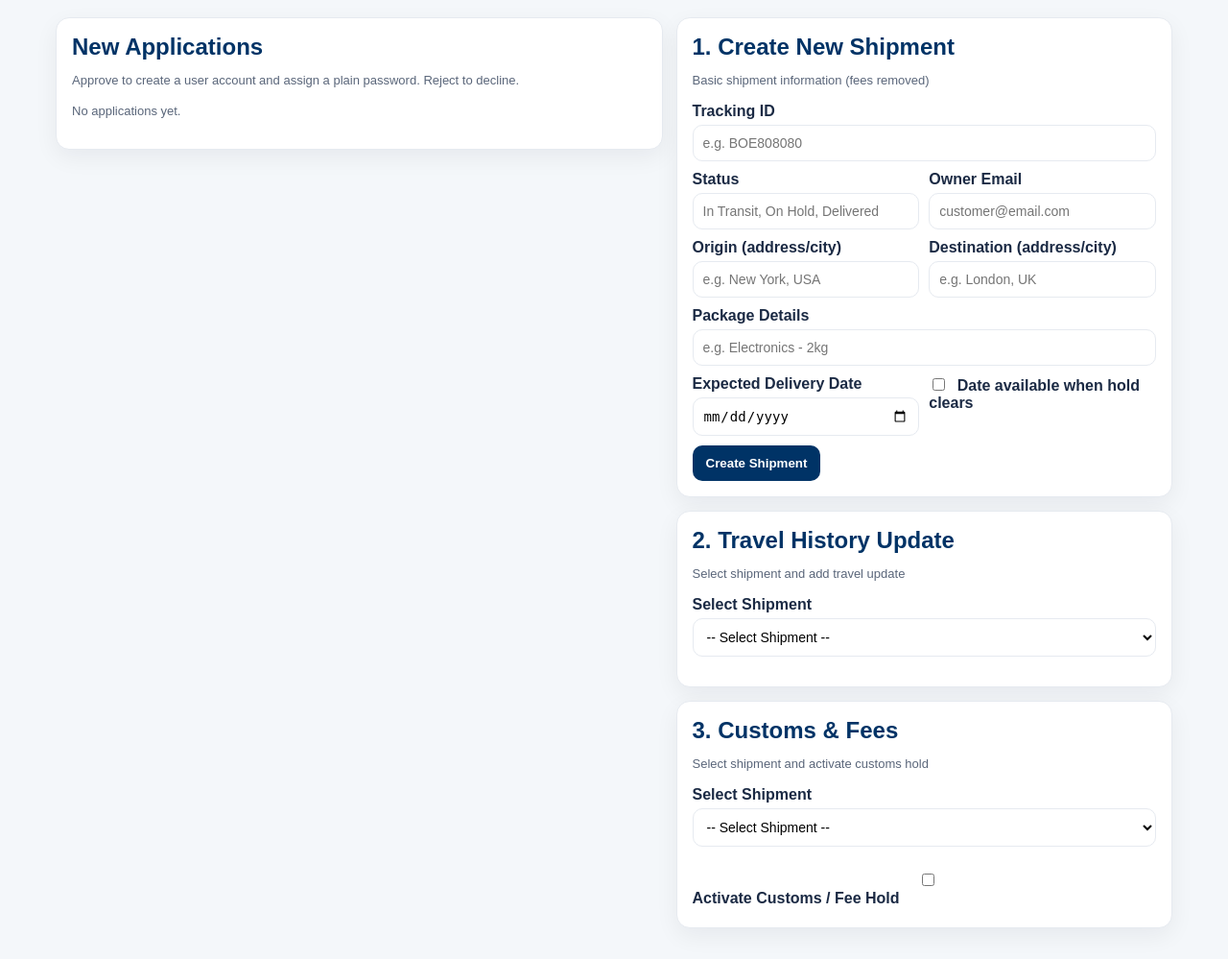
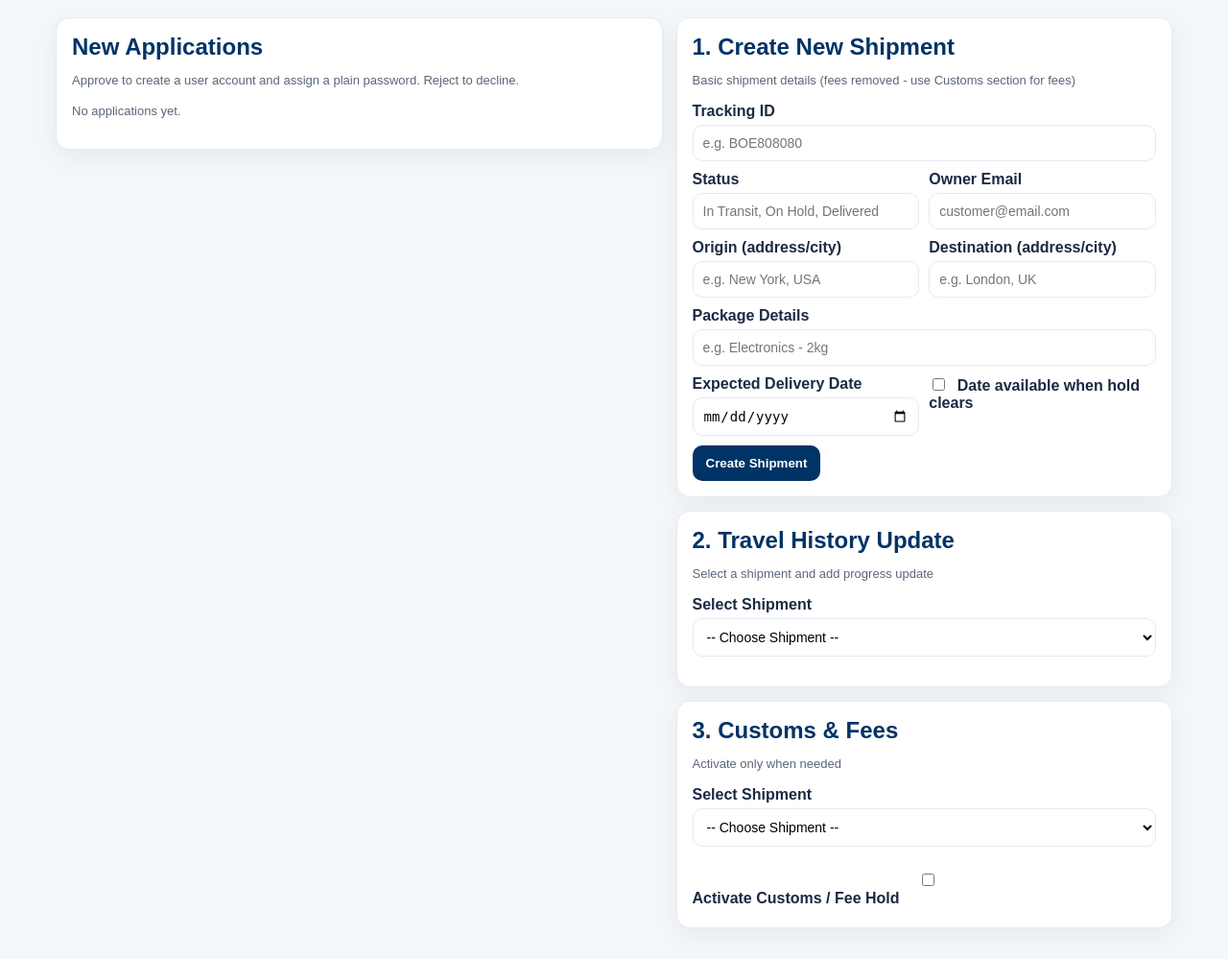
Before and after one commit to care3653-a11y/Glopac, a Flask app: template templates/admin.html in a window 1280 px wide. Shown: the part 109-1108 px from the top of the page at 96% size. Run offline with Flask 3, Linux system fonts and the light colour scheme; the template is opened without the code that fills it, so the values that code supplies are empty; parts of the project's set-up code (start-up, migrations or seed data) failed here and were passed over.

Commit message:
Update admin.html

```diff
--- a/templates/admin.html
+++ b/templates/admin.html
@@ -168,9 +168,10 @@ textarea{resize:vertical}
   <div class="wrap">
     <div class="grid">
 
-  <!-- LEFT - Applications -->
+  <!-- LEFT -->
   <div>
 
+    <!-- Applications -->
     <div class="card">
       <h2>New Applications</h2>
       <p class="muted">Approve to create a user account and assign a plain password. Reject to decline.</p>
@@ -229,13 +230,13 @@ textarea{resize:vertical}
 
   </div>
 
-  <!-- RIGHT - 3 Main Forms -->
+  <!-- RIGHT: 3 Main Sections -->
   <div>
 
-    <!-- 1. Create New Shipment -->
+    <!-- SECTION 1: Create New Shipment -->
     <div class="card">
       <h2>1. Create New Shipment</h2>
-      <p class="muted">Basic shipment information (fees removed)</p>
+      <p class="muted">Basic shipment details (fees removed - use Customs section for fees)</p>
 
       <form action="/admin" method="post">
         <input type="hidden" name="form_type" value="shipment">
@@ -285,48 +286,45 @@ textarea{resize:vertical}
       </form>
     </div>
 
-    <!-- 2. Travel History Update -->
+    <!-- SECTION 2: Travel History Update -->
     <div class="card">
       <h2>2. Travel History Update</h2>
-      <p class="muted">Select shipment and add travel update</p>
+      <p class="muted">Select a shipment and add progress update</p>
 
       <label>Select Shipment</label>
       <select id="travel-select" style="margin-bottom:15px;width:100%;">
-        <option value="">-- Select Shipment --</option>
+        <option value="">-- Choose Shipment --</option>
         {% for ship in shipments %}
           <option value="{{ ship.tracking_id }}">{{ ship.owner_email }} — {{ ship.tracking_id }}</option>
         {% endfor %}
       </select>
 
-      <div id="travel-form" style="display:none;">
-        <form action="/admin/update/{{ ship.tracking_id }}" method="post" id="travel-update-form">
+      <div id="travel-form-area" style="display:none;">
+        <form action="/admin/update/TRACKING_ID" method="post" id="travel-form">
           <label>Date & Time</label>
           <input type="datetime-local" name="update_datetime" required>
 
-          <label>Activity</label>
-          <textarea name="progress_note" rows="3" placeholder="Package cleared customs and moving forward..."></textarea>
+          <label>Activity (Main Update)</label>
+          <textarea name="progress_note" rows="3" placeholder="Package cleared customs and is moving to next hub..."></textarea>
 
-          <label>Location</label>
+          <label>Location / Hub</label>
           <input type="text" name="update_location" placeholder="e.g. Paris Sorting Hub">
 
-          <label>Current City</label>
-          <input type="text" name="current_city" placeholder="e.g. Paris, France">
-
-          <button class="btn btn-good" type="submit">Add Travel Update</button>
-          <a href="#" id="view-travel" class="btn" target="_blank">View Shipment</a>
-          <a href="#" id="msg-travel" class="btn">Message Customer</a>
+          <button class="btn btn-good" type="submit">Add Update</button>
+          <a href="/track?tracking_id=SELECTED" id="view-btn-travel" class="btn" target="_blank">View Shipment</a>
+          <a href="/admin/chat/SELECTED" id="msg-btn-travel" class="btn">Message Customer</a>
         </form>
       </div>
     </div>
 
-    <!-- 3. Customs & Fees -->
+    <!-- SECTION 3: Customs & Fees -->
     <div class="card">
       <h2>3. Customs & Fees</h2>
-      <p class="muted">Select shipment and activate customs hold</p>
+      <p class="muted">Activate only when needed</p>
 
       <label>Select Shipment</label>
       <select id="customs-select" style="margin-bottom:15px;width:100%;">
-        <option value="">-- Select Shipment --</option>
+        <option value="">-- Choose Shipment --</option>
         {% for ship in shipments %}
           <option value="{{ ship.tracking_id }}">{{ ship.owner_email }} — {{ ship.tracking_id }}</option>
         {% endfor %}
@@ -334,8 +332,8 @@ textarea{resize:vertical}
 
       <label><input type="checkbox" id="activate-customs"> Activate Customs / Fee Hold</label>
 
-      <div id="customs-form" style="display:none;">
-        <form action="/admin/update/{{ ship.tracking_id }}" method="post" id="customs-update-form">
+      <div id="customs-form-area" style="display:none;">
+        <form action="/admin/update/TRACKING_ID" method="post" id="customs-form">
           <label>Fee Amount</label>
           <input type="number" step="0.01" name="fees_amount" placeholder="e.g. 125.00">
 
@@ -346,8 +344,8 @@ textarea{resize:vertical}
           <input type="date" name="estimated_delivery">
 
           <button class="btn btn-warn" type="submit">Apply Customs Hold</button>
-          <a href="#" id="view-customs" class="btn" target="_blank">View Shipment</a>
-          <a href="#" id="msg-customs" class="btn">Message Customer</a>
+          <a href="/track?tracking_id=SELECTED" id="view-btn-customs" class="btn" target="_blank">View Shipment</a>
+          <a href="/admin/chat/SELECTED" id="msg-btn-customs" class="btn">Message Customer</a>
         </form>
       </div>
     </div>
@@ -357,28 +355,24 @@ textarea{resize:vertical}
 </div>  </div>
 
 <script>
-  // Show Travel Form when shipment selected
-  document.getElementById('travel-select').addEventListener('change', function() {
-    const form = document.getElementById('travel-form');
-    if (this.value) {
-      form.style.display = 'block';
-      document.getElementById('view-travel').href = `/track?tracking_id=${this.value}`;
-      document.getElementById('msg-travel').href = `/admin/chat/${this.value}`;
-    }
-  });
+  // Simple JS for showing forms and updating buttons
+  function updateButtons(selectId, formId, viewId, msgId) {
+    const select = document.getElementById(selectId);
+    select.addEventListener('change', function() {
+      const area = document.getElementById(formId);
+      if (this.value) {
+        area.style.display = 'block';
+        document.getElementById(viewId).href = `/track?tracking_id=${this.value}`;
+        document.getElementById(msgId).href = `/admin/chat/${this.value}`;
+      }
+    });
+  }
 
-  // Show Customs Form when checkbox ticked
+  updateButtons('travel-select', 'travel-form-area', 'view-btn-travel', 'msg-btn-travel');
+  updateButtons('customs-select', 'customs-form-area', 'view-btn-customs', 'msg-btn-customs');
+
   document.getElementById('activate-customs').addEventListener('change', function() {
-    const form = document.getElementById('customs-form');
-    form.style.display = this.checked ? 'block' : 'none';
-  });
-
-  // Customs select change
-  document.getElementById('customs-select').addEventListener('change', function() {
-    if (this.value) {
-      document.getElementById('view-customs').href = `/track?tracking_id=${this.value}`;
-      document.getElementById('msg-customs').href = `/admin/chat/${this.value}`;
-    }
+    document.getElementById('customs-form-area').style.display = this.checked ? 'block' : 'none';
   });
 </script>
 
```
